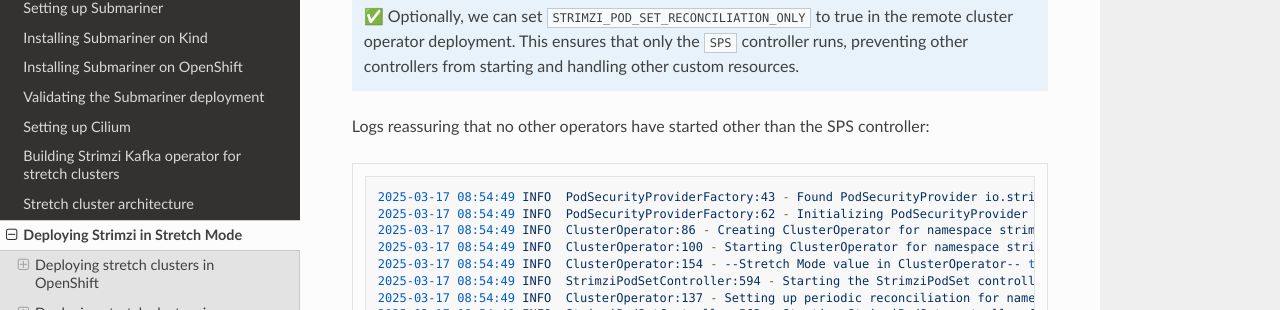
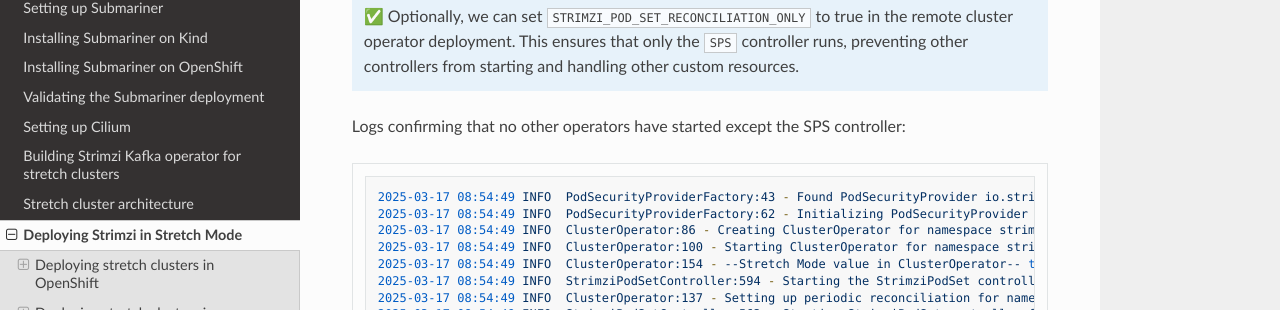
Before and after one commit to aswinayyolath/stretch-kafka-docs, an MkDocs documentation site: the page built from docs/Deploying-Strimzi-in-Stretch-Mode.md, in a window 1280 px wide and 900 px high, scrolled down 3777 px. Shown: the part 141-451 px from the top of the window. Built offline with MkDocs 1.6.1, drawn with Linux system fonts in a browser that asks for light colours; nearby versions of some CDN libraries.

Commit message:
Update docs/Deploying-Strimzi-in-Stretch-Mode.md
Co-authored-by: Aswin A <55191821+aswinayyolath@users.noreply.github.com>

````diff
--- a/docs/Deploying-Strimzi-in-Stretch-Mode.md
+++ b/docs/Deploying-Strimzi-in-Stretch-Mode.md
@@ -150,7 +150,7 @@
 
     ✅ Optionally, we can set `STRIMZI_POD_SET_RECONCILIATION_ONLY` to true in the remote cluster operator deployment. This ensures that only the `SPS` controller runs, preventing other controllers from starting and handling other custom resources.
 
-Logs reassuring that no other operators have started other than the SPS controller:
+Logs confirming that no other operators have started except the SPS controller:
 ```bash
 2025-03-17 08:54:49 INFO  PodSecurityProviderFactory:43 - Found PodSecurityProvider io.strimzi.plugin.security.profiles.impl.BaselinePodSecurityProvider
 2025-03-17 08:54:49 INFO  PodSecurityProviderFactory:62 - Initializing PodSecurityProvider io.strimzi.plugin.security.profiles.impl.BaselinePodSecurityProvider
````
